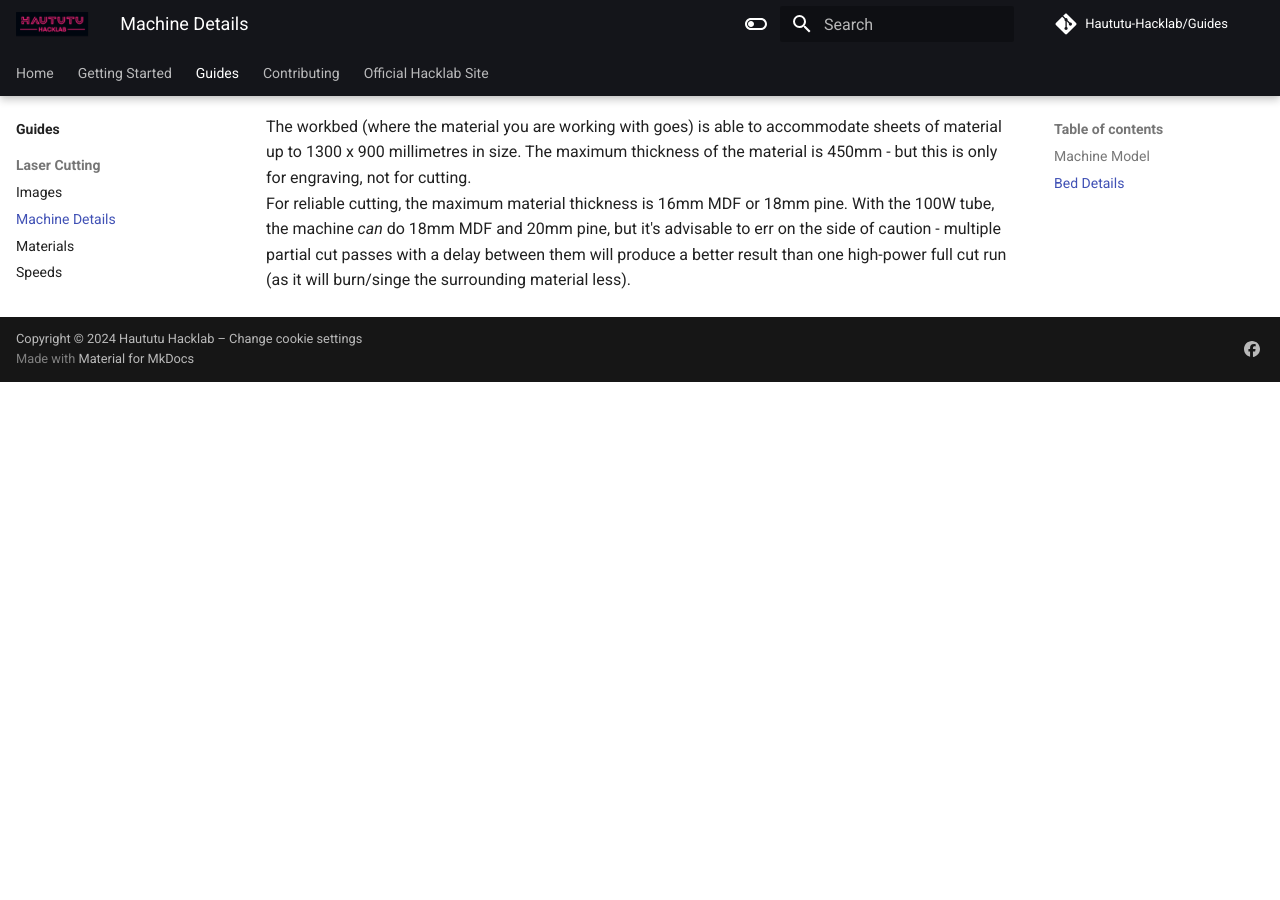
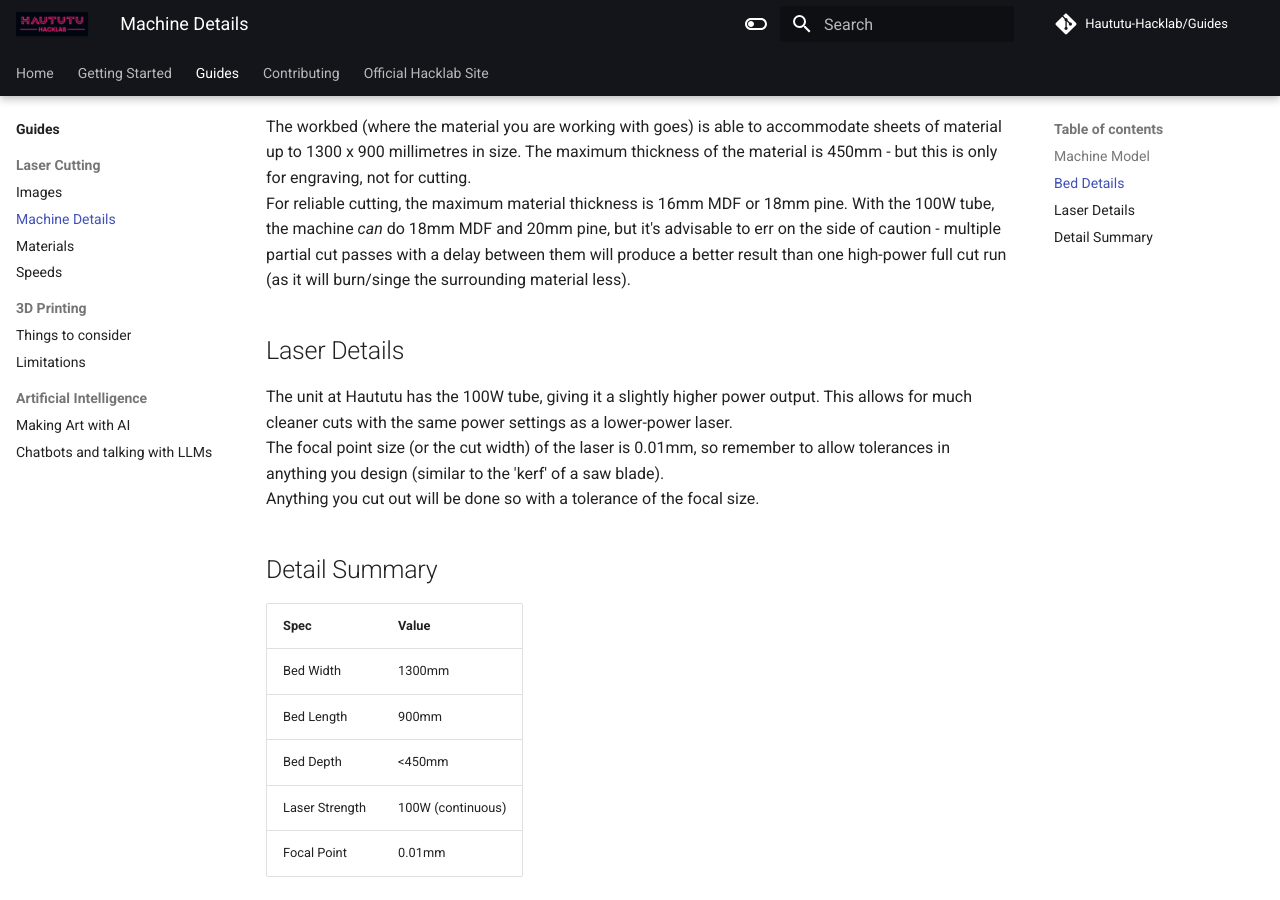
Before and after one commit to Haututu-Hacklab/Guides, an MkDocs documentation site: the page built from docs/guides/laser/machine-details.md, in a window 1280 px wide and 900 px high, scrolled down 932 px. Built offline with MkDocs 1.6.1 and Material for MkDocs 9.7.7, drawn with Linux system fonts in a browser that asks for light colours; comment, search, counter and statistics services are not loaded; before the commit the page ends 1314 px from its top, so only the background shows below that.

Commit message:
Add note on focal point size

```diff
--- a/docs/guides/laser/machine-details.md
+++ b/docs/guides/laser/machine-details.md
@@ -13,3 +13,19 @@
 The workbed (where the material you are working with goes) is able to accommodate sheets of material up to 1300 x 900 millimetres in size.
 The maximum thickness of the material is 450mm - but this is only for engraving, not for cutting.
 For reliable cutting, the maximum material thickness is 16mm MDF or 18mm pine. With the 100W tube, the machine _can_ do 18mm MDF and 20mm pine, but it's advisable to err on the side of caution - multiple partial cut passes with a delay between them will produce a better result than one high-power full cut run (as it will burn/singe the surrounding material less).
+
+## Laser Details
+
+The unit at Haututu has the 100W tube, giving it a slightly higher power output. This allows for much cleaner cuts with the same power settings as a lower-power laser.
+The focal point size (or the cut width) of the laser is 0.01mm, so remember to allow tolerances in anything you design (similar to the 'kerf' of a saw blade).
+Anything you cut out will be done so with a tolerance of the focal size.
+
+## Detail Summary
+
+| Spec | Value |
+| --- | --- |
+| Bed Width | 1300mm |
+| Bed Length | 900mm |
+| Bed Depth | <450mm |
+| Laser Strength | 100W (continuous) |
+| Focal Point | 0.01mm |
```
